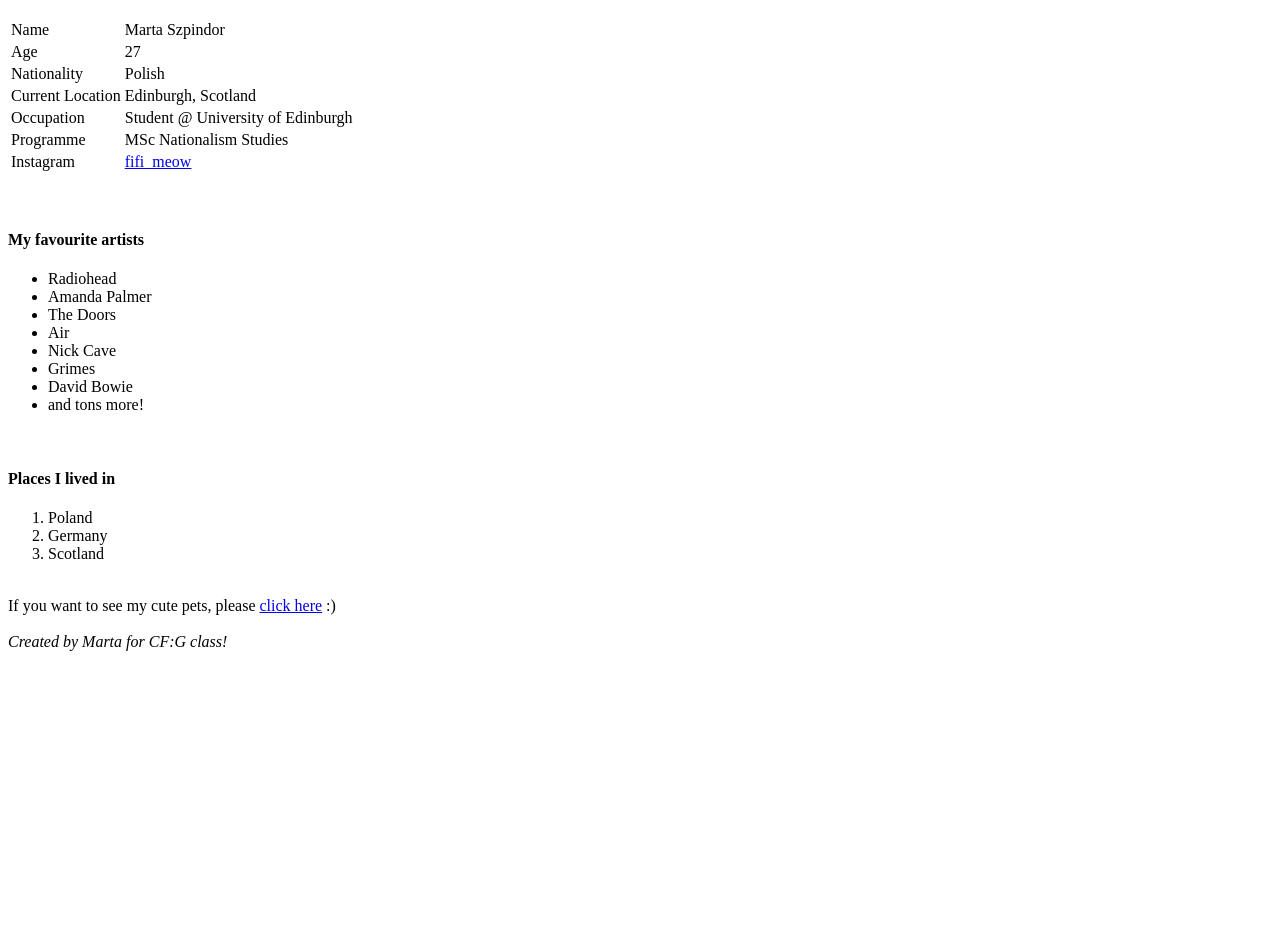
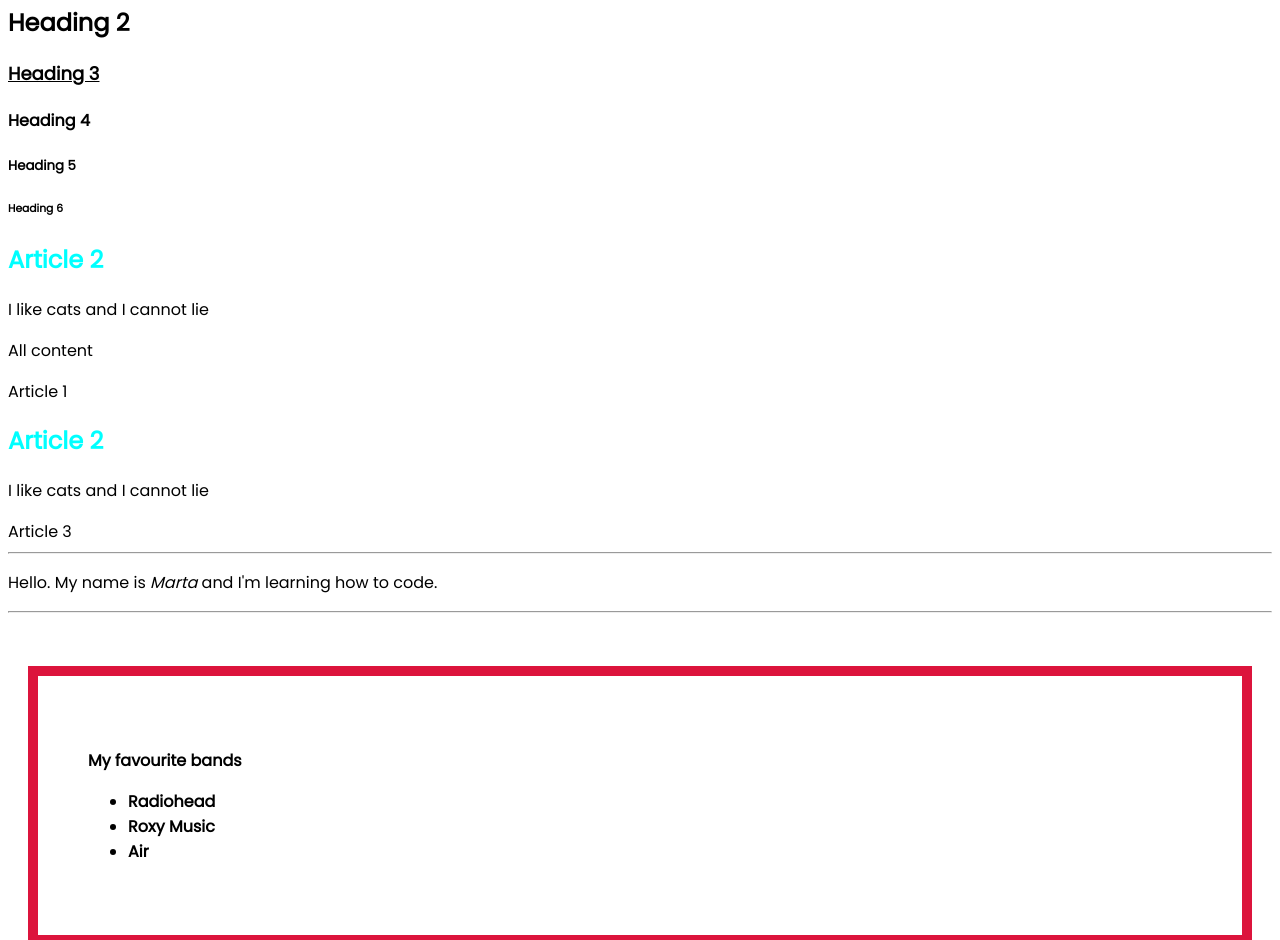
Before and after one commit to martaszp/cfgdemo, a plain HTML site: page index.html in a window 1280 px wide. Shown: the part 213-1153 px from the top of the page. Before the commit the page ends 872 px from the top, so only its background shows below. Drawn offline with Linux system fonts and the light colour scheme; files whose address does not match are found by name.

Commit message:
Add files via upload

```diff
--- /dev/null
+++ b/css/main.css
@@ -0,0 +1,24 @@
+h1 {
+    color: aqua;
+}
+
+h3 {
+    font-size: large;
+    text-decoration: underline;
+}
+
+* {
+    font-family: 'Poppins', serif;
+}
+
+.bandlist {
+    border: 10px solid crimson;
+    padding: 50px;
+    margin: 20px;
+}
+
+.songlist {
+    border: 10px solid rgb(171, 124, 216);
+    padding: 50px;
+    margin: 20px;
+}
--- a/index.html
+++ b/index.html
@@ -3,104 +3,83 @@
 <html>
 
 <head>
-    <title>Welcome to my website!</title>
-    <link rel='stylesheet' href="file:///Users/martaszpindor/Desktop/Introduction to Web Development/Session 1_HTML Basics/week1_homework/my-website/index.css">
-    <link rel='stylesheet' href="https://fonts.googleapis.com/css?family=Oswald">
-    <meta name='viewport' content="width=device-width, initial-scale=1.0">
+    <title>CSS Intro</title>
+    <link rel='stylesheet' href="file:///Users/martaszpindor/Desktop/Introduction to web development/Session 1_HTML Basics/week1_homework/starter-code/css/main.css">
+    <link rel='stylesheet' href="https://fonts.googleapis.com/css?family=Poppins">
 </head>
 
-<div>
 <body>
 
-    <nav class="box">Navigation</nav>
+    <nav>Navbar</nav>
+    <br>
+    <h1>Welcome to my page!</h1>
 
-    <p class='box'>
-            I'm learning to code with Code First:Girls. I made this website to test and improve my skills in coding using HTML, CSS and later on Java too.
-     </p>
-
-    <br>
-    <article>
-    <h1 class="box">Get to know me!</h1>
-    </article>
-    <p class="box">Here's the basics:</p>
-
-    <div >
-        <main>
-        <img src="../my-website/photos/me.JPG" alt="me" width="50%">
-        <br><br>
-        <table class="center">
-            <tbody>
-            <tr>
-                <td>Name</td>
-                <td>Marta Szpindor</td>
-            </tr>
-            <tr>
-                <td>Age</td>
-                <td>27</td>
-            </tr>
-            <tr>
-                <td>Nationality</td>
-                <td>Polish</td>
-            </tr>
-            <tr>
-                <td>Current Location</td>
-                <td>Edinburgh, Scotland</td>
-            </tr>
-            <tr>
-                <td>Occupation</td>
-                <td>Student @ University of Edinburgh</td>
-            </tr>
-            <tr>
-                <td>Programme</td>
-                <td>MSc Nationalism Studies</td>
-            </tr>
-            <tr>
-                <td>Instagram</td>
-                <td><a href="http://instagram.com/fifi_meow">fifi_meow</a></td>
-            </tr>
-        </tbody>
-        </table>
-        </main>
-        <br>
-        <br>
+    <div>
+        <h1>Heading 1</h1>
+        <h2>Heading 2</h2>
+        <h3>Heading 3</h3>
+        <h4>Heading 4</h4>
+        <h5>Heading 5</h5>
+        <h6>Heading 6</h6>
 
         <article>
+            <h1>Article 2</h1>
+            <p>I like cats and I cannot lie</p>
+        </article>
 
-        <h4 class='box'>My favourite artists</h4>
+    <main>
+        <p>All content</p>
+         <article>Article 1</article>
 
+         <article>
+             <h1>Article 2</h1>
+             <p>I like cats and I cannot lie</p>
          </article>
-            <ul>
-                <li>Radiohead</li>
-                <li>Amanda Palmer</li>
-                <li>The Doors</li>
-                <li>Air</li>
-                <li>Nick Cave</li>
-                <li>Grimes</li>
-                <li>David Bowie</li>
-                <li>and tons more!</li>
-            </ul>
+
+        <aside>
+            <article>Article 3</article>
+        </aside>
+    </main>
+
+    <hr>
+
+    <p>Hello. My name is <span><i>Marta</i></span> and I'm learning how to code.</p>
+
+    <hr>
 
     <br>
 
-        <article>
+    <div class="bandlist">
+    <h4>My favourite bands
+        <ul>
+            <li>Radiohead</li>
+            <li>Roxy Music</li>
+            <li>Air</li>
+        </ul>
+    </h4>
+    </div>
 
-        <h4 class='box'>Places I lived in</h4>
+    <div class="songlist">
+    <h4>My favourite songs</h4>
+        <ol>
+            <li>idk</li>
+            <li>too many</li>
+            <li>to name</li>
+        </ol>
+    </div>
 
-        </article>
-            <ol>
-                <li>Poland</li>
-                <li>Germany</li>
-                <li>Scotland</li>
-            </ol>
+    <a href="https://www.google.com" target="_blank">Go to Google!</a>
 
     <br>
-        If you want to see my cute pets, please <a href="./page2.html">click here</a> :)
-        <br><br>
-        <footer class="box"><i>Created by Marta for CF:G class!</i></footer>
+
+    <a href="file:///Users/martaszpindor/Desktop/Introduction to web development/Session 1_HTML Basics/week1_homework/starter-code/pages/page2.html">Next Page</a>
+
+    <br>
+
+    <img src="file:///Users/martaszpindor/Desktop/Introduction to web development/Session 1_HTML Basics/week1_homework/starter-code/image/bunny.jpeg" alt="bunny" width="200">
+
     </div>
 
-
 </body>
-</div>
 
 </html>
```
Lines whose indentation alone changed are shown as unchanged.
